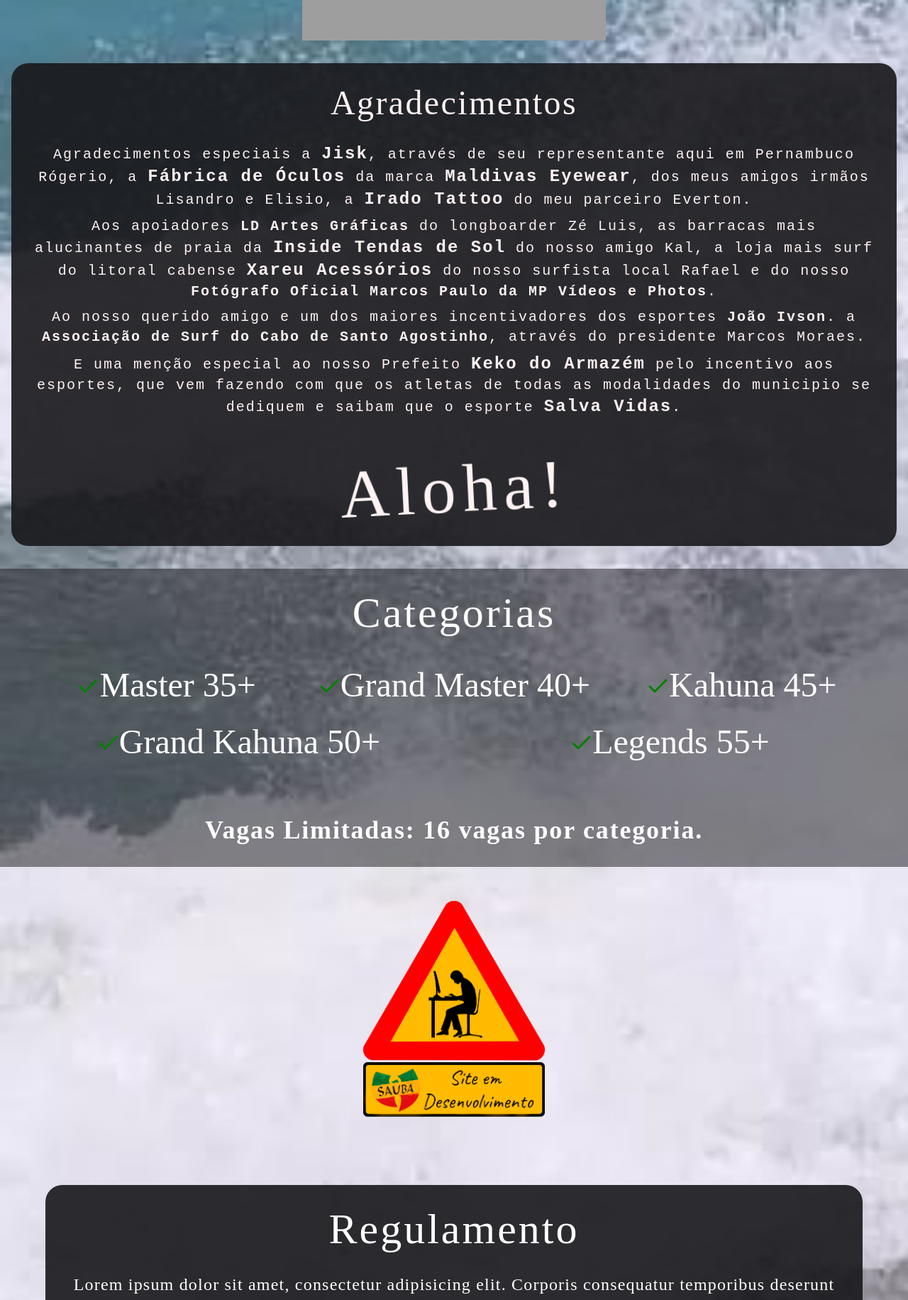
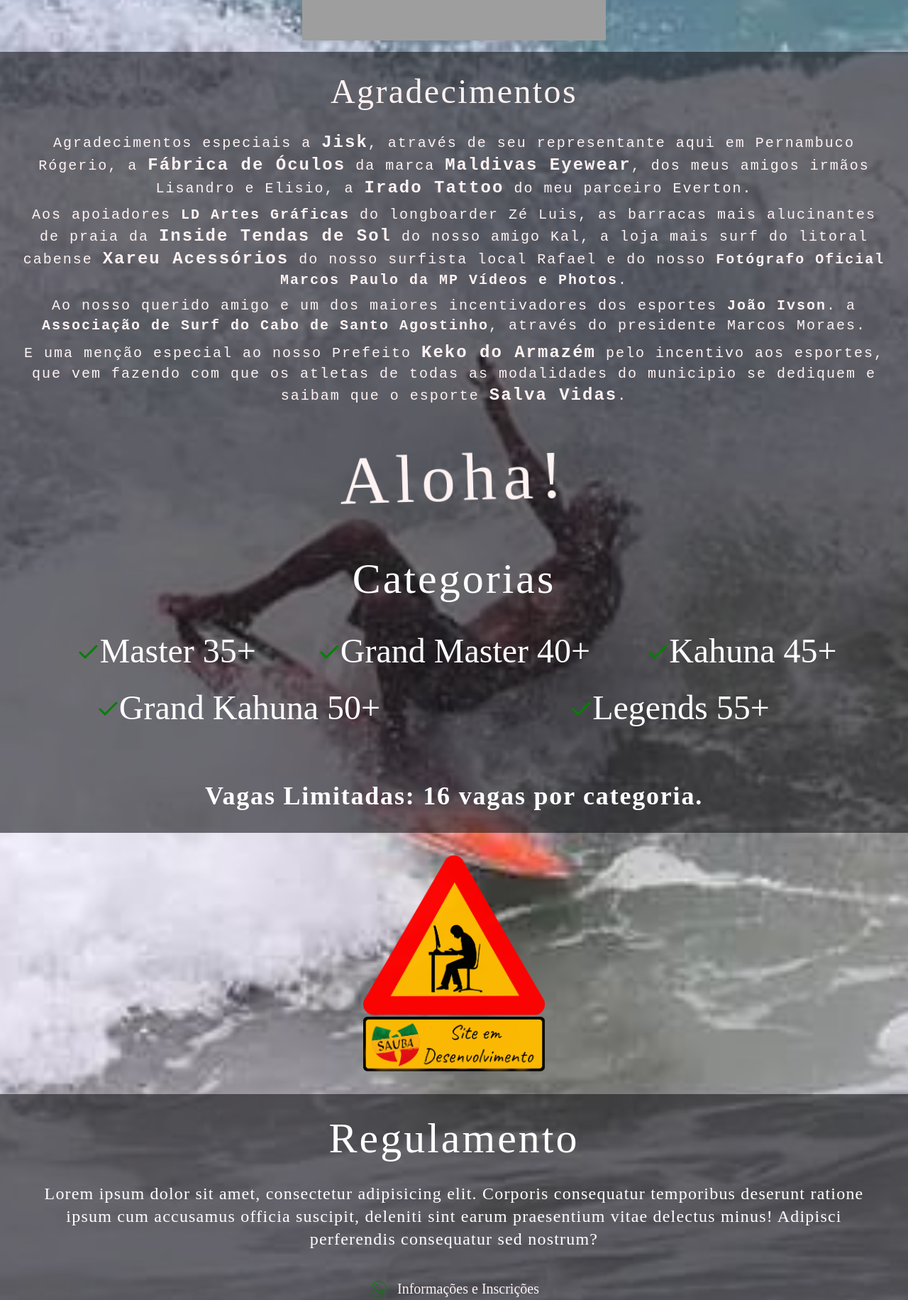
Before and after one commit to sauba/spa-ppsm, a Next.js app: page / in a window 1280 px wide. Shown: the part 280-2111 px from the top of the page at 71% size. Built offline with nearby package versions, Linux system fonts and the light colour scheme; grey boxes are pictures that could not be loaded.

Commit message:
Update: w-full at components

```diff
--- a/src/components/Agradecimentos/index.tsx
+++ b/src/components/Agradecimentos/index.tsx
@@ -2,19 +2,17 @@
   return (
     <div className={`
         agradecimentos
+        w-full
         flex-col
         items-center
         text-center
-        m-2
-        lg:m-4
         p-4
         lg:p-8
         outline-none
         bg-zinc-900
-        bg-opacity-90
+        bg-opacity-60
         text-red-50
         font-pt-mono
-        rounded-3xl
       `} id="agradecimentos">
       <p className={`text-center xl:text-5xl animate-skew-stop tracking-wider font-caveat`}>Agradecimentos</p>
       <p className={`text-center lg:pt-8 lg:text-xl tracking-widest leading-loose py-1`}>
--- a/src/components/Categorias/index.tsx
+++ b/src/components/Categorias/index.tsx
@@ -5,8 +5,6 @@
     <div className={`
         w-full
         categorias
-        m-2
-        lg:m-4
         p-4
         lg:p-8
         flex-col
@@ -14,7 +12,7 @@
         text-center
         outline-none
         bg-zinc-900
-        bg-opacity-50
+        bg-opacity-60
         text-white
         font-caveat
       `} id="categorias">
--- a/src/components/Footer/index.tsx
+++ b/src/components/Footer/index.tsx
@@ -11,8 +11,9 @@
         items-center
         bg-transparent
         text-center
-        text-red-600
-        pt-32
+        bg-zinc-900
+        bg-opacity-60
+        text-red-50
       `}
       id="footer"
     >
--- a/src/components/NavbarDropdownMenu/index.tsx
+++ b/src/components/NavbarDropdownMenu/index.tsx
@@ -216,7 +216,7 @@
                             hover:text-lg
                           `}
                         >
-                          Contato
+                          Informações & Inscrições
                         </a>
                       </div>
                     )}
--- a/src/components/Regulamento/index.tsx
+++ b/src/components/Regulamento/index.tsx
@@ -2,19 +2,17 @@
   return (
     <div className={`
         regulamento
+        w-full
         flex-col
         items-center
         text-center
-        m-4
-        lg:m-16
         p-4
         lg:p-8
         outline-none
         bg-zinc-900
-        bg-opacity-90
+        bg-opacity-60
         text-white
         font-caveat
-        rounded-3xl
       `} id="regulamento">
       <p className={`text-center xl:text-6xl animate-skew-stop tracking-wider`}>Regulamento</p>
       <p className={`text-center lg:pt-8 lg:text-2xl tracking-wider font-Shadows-into-light-two`}>
--- a/src/pages/index.tsx
+++ b/src/pages/index.tsx
@@ -12,7 +12,7 @@
 export default function Home() {
   return (
     <main
-      className={`flex min-h-screen flex-col items-center bg-fundo-site bg-cover`}
+      className={`flex min-h-screen flex-col items-center bg-fundo-site bg-cover bg-center`}
     >
       <Header />
       <CartazEvento />
```
